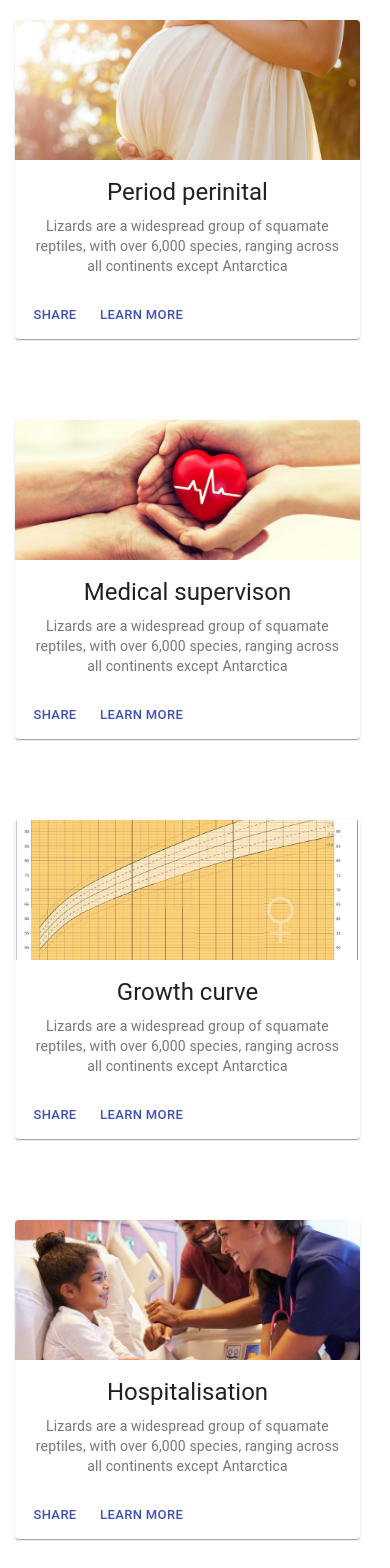
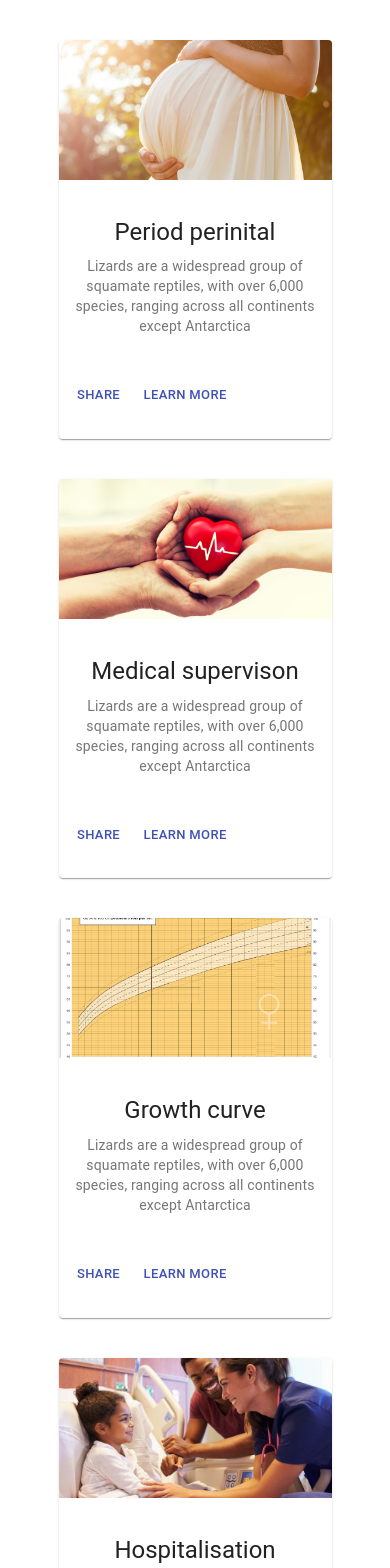
Before and after one commit to Aristide-O/Doctolib-Hackathon48H, a React (Create React App) app: page / in a window 390 px wide. Shown: the top 1568 px of the page. Built offline with nearby package versions, Linux system fonts and the light colour scheme.

Commit message:
add cards desktop and responsive

```diff
--- a/src/Components/MainPageCards.css
+++ b/src/Components/MainPageCards.css
@@ -1,10 +1,11 @@
-@media screen and (min-width: 350px) and (max-width: 961px) {
 .containerMain {
-  margin: auto;
-  display: grid;
-  grid-template: 400px 400px 400px 400px 400px 400px / 100%;
-  grid-template-columns: 100%;
-  margin-left: 15px;
-  margin-top: 20px;
+  display: flex;
+  flex-wrap: wrap;
+  width: 70%;
+  justify-content: space-around;
+  margin: 40px auto 0;
 }
+
+.containerMain div{
+  margin-bottom: 20px;
 }
--- a/src/Components/MainPageCards.js
+++ b/src/Components/MainPageCards.js
@@ -32,7 +32,7 @@ const MainPageCards = () => {
 
   return (
     <div className= 'containerMain'>
-        <div>
+        <div className='perinatal'>
             <Card className={classes.root}>
             <CardActionArea>
                 <CardMedia
@@ -60,7 +60,7 @@ const MainPageCards = () => {
             </CardActions>
             </Card>
         </div>
-        <div>
+        <div className='surveillance'>
             <Card className={classes.root}>
                 <CardActionArea>
                     <CardMedia
@@ -88,7 +88,7 @@ const MainPageCards = () => {
                 </CardActions>
                 </Card>
         </div>
-        <div>
+        <div className='growth'>
             <Card className={classes.root}>
                 <CardActionArea>
                     <CardMedia
@@ -116,7 +116,7 @@ const MainPageCards = () => {
                 </CardActions>
                 </Card>
         </div>
-        <div>
+        <div className='hospitalisation'>
             <Card className={classes.root}>
                 <CardActionArea>
                     <CardMedia
@@ -144,7 +144,7 @@ const MainPageCards = () => {
                 </CardActions>
                 </Card>
         </div>
-        <div>
+        <div className='vaccination'>
             <Card className={classes.root}>
                 <CardActionArea>
                     <CardMedia
@@ -172,7 +172,7 @@ const MainPageCards = () => {
                 </CardActions>
                 </Card>
         </div>
-        <div>
+        <div className='conseil'>
             <Card className={classes.root}>
                 <CardActionArea>
                     <CardMedia
```
